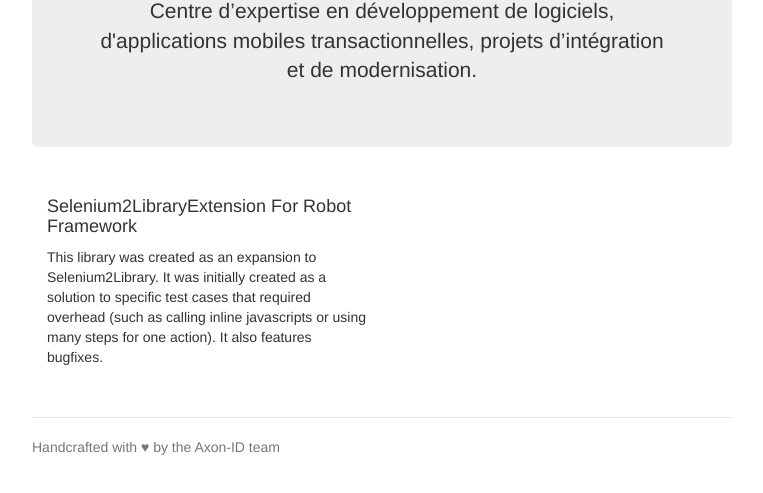
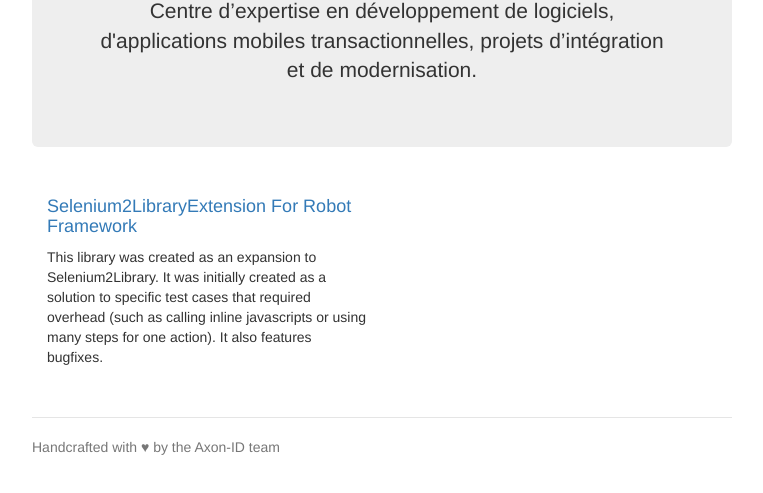
Before and after one commit to ASKIDA/axon-id.github.io, a plain HTML site: page index.html in a window 1280 px wide. Shown: the part 261-754 px from the top of the page, without its empty margins (258-1021 px from the left). Drawn offline with Linux system fonts and the light colour scheme.

Commit message:
Update 2016-07-15T20:25:08.538Z

```diff
--- a/index.html
+++ b/index.html
@@ -1,6 +1,6 @@
 <!doctype html><html class="no-js" lang=""><head><meta charset="utf-8"><meta name="description" content=""><meta name="viewport" content="width=device-width,initial-scale=1"><title>Axon-ID</title><link rel="apple-touch-icon" href="apple-touch-icon.png"><!-- Place favicon.ico in the root directory --><link rel="stylesheet" href="styles/main.css"><script src="scripts/vendor/modernizr.js"></script></head><body><!--[if lt IE 10]>
       <p class="browserupgrade">You are using an <strong>outdated</strong> browser. Please <a href="http://browsehappy.com/">upgrade your browser</a> to improve your experience.</p>
-    <![endif]--><div class="container"><div class="header"><ul class="nav nav-pills pull-right"><li class="active"><a href="#">Home</a></li><li><a href="#">About</a></li><li><a href="#">Contact</a></li></ul><h3 class="text-muted">axon-id.github.io</h3></div><div class="jumbotron"><h1>Axon-ID</h1><p class="lead">Centre d’expertise en développement de logiciels, d'applications mobiles transactionnelles, projets d’intégration et de modernisation.</p></div><div class="row marketing"><div class="col-lg-6"><h4>Selenium2LibraryExtension For Robot Framework</h4><p>This library was created as an expansion to Selenium2Library. It was initially created as a solution to specific test cases that required overhead (such as calling inline javascripts or using many steps for one action). It also features bugfixes.</p></div></div><div class="footer"><p>Handcrafted with ♥ by the Axon-ID team</p></div></div><!-- Google Analytics: change UA-XXXXX-X to be your site's ID. --><script>(function(b,o,i,l,e,r){b.GoogleAnalyticsObject=l;b[l]||(b[l]=
+    <![endif]--><div class="container"><div class="header"><ul class="nav nav-pills pull-right"><li class="active"><a href="#">Home</a></li><li><a href="#">About</a></li><li><a href="#">Contact</a></li></ul><h3 class="text-muted">axon-id.github.io</h3></div><div class="jumbotron"><h1>Axon-ID</h1><p class="lead">Centre d’expertise en développement de logiciels, d'applications mobiles transactionnelles, projets d’intégration et de modernisation.</p></div><div class="row marketing"><div class="col-lg-6"><h4><a href="https://github.com/axon-id/Selenium2LibraryExtension">Selenium2LibraryExtension For Robot Framework</a></h4><p>This library was created as an expansion to Selenium2Library. It was initially created as a solution to specific test cases that required overhead (such as calling inline javascripts or using many steps for one action). It also features bugfixes.</p></div></div><div class="footer"><p>Handcrafted with ♥ by the Axon-ID team</p></div></div><!-- Google Analytics: change UA-XXXXX-X to be your site's ID. --><script>(function(b,o,i,l,e,r){b.GoogleAnalyticsObject=l;b[l]||(b[l]=
       function(){(b[l].q=b[l].q||[]).push(arguments)});b[l].l=+new Date;
       e=o.createElement(i);r=o.getElementsByTagName(i)[0];
       e.src='https://www.google-analytics.com/analytics.js';
```
